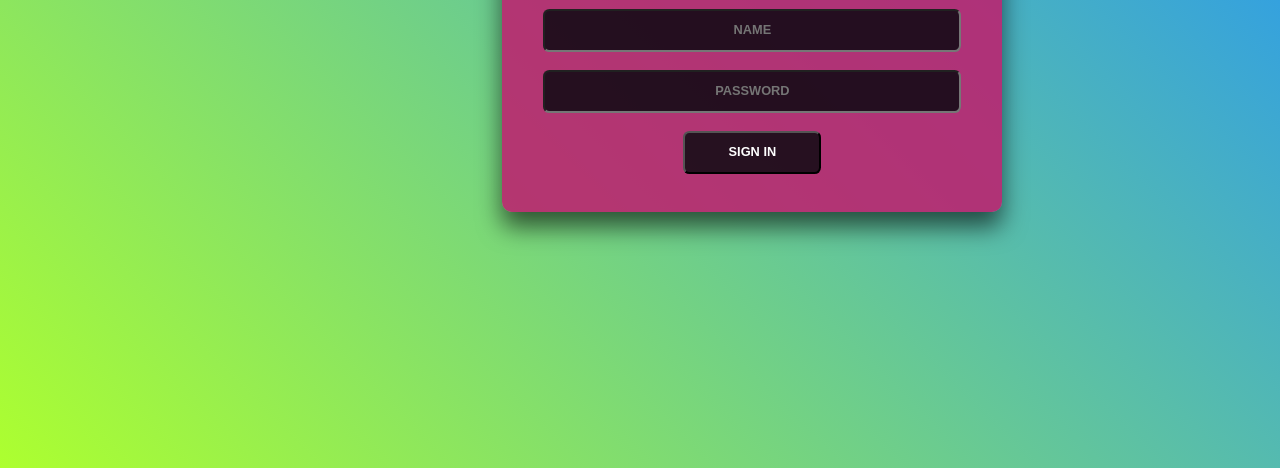
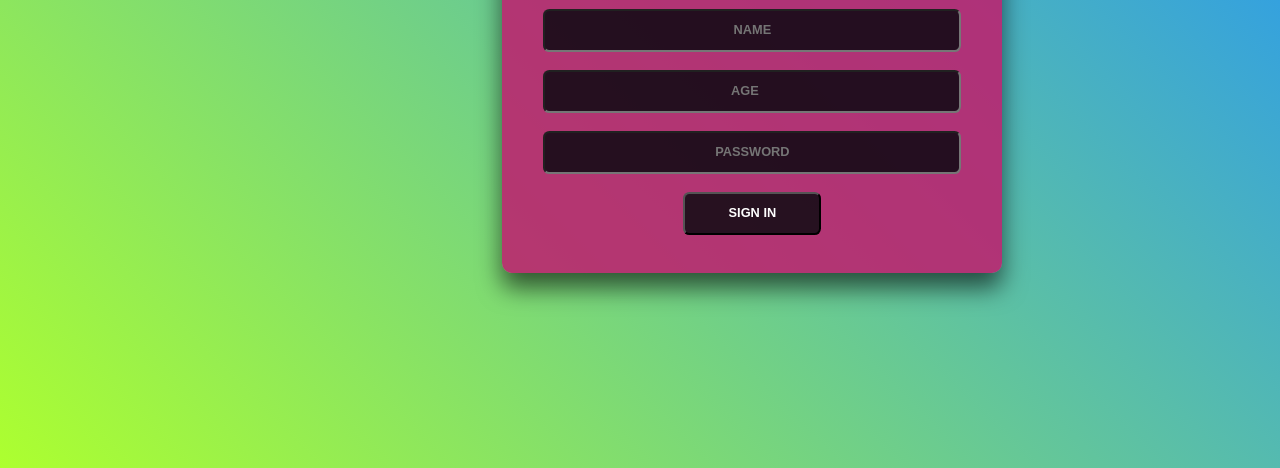
Before and after one commit to dyuti9762/Form-Validation, a plain HTML site: page index.html in a window 1280 px wide. Shown: the part 332-800 px from the top of the page. Drawn offline with Linux system fonts and the light colour scheme; a web font is replaced by a local one.

Commit message:
starting point

```diff
--- a/index.html
+++ b/index.html
@@ -15,6 +15,7 @@
     <h1> Sign In </h1>
     <form name="myform" method="post" action="index2.html">
       <input type="text" placeholder="Name" name="name" class="input" required minlength="2"><br>
+      <input type="number" placeholder="Age" class="input" min="12" max="120" step="1" id="n1" name="age" pattern="\d+"><br>
       <input type="password" placeholder="Password" name="password" class="input" required minlength="5"><br>
       <input type="submit" class="submit" value="Sign In"><br>
     </form>
```
